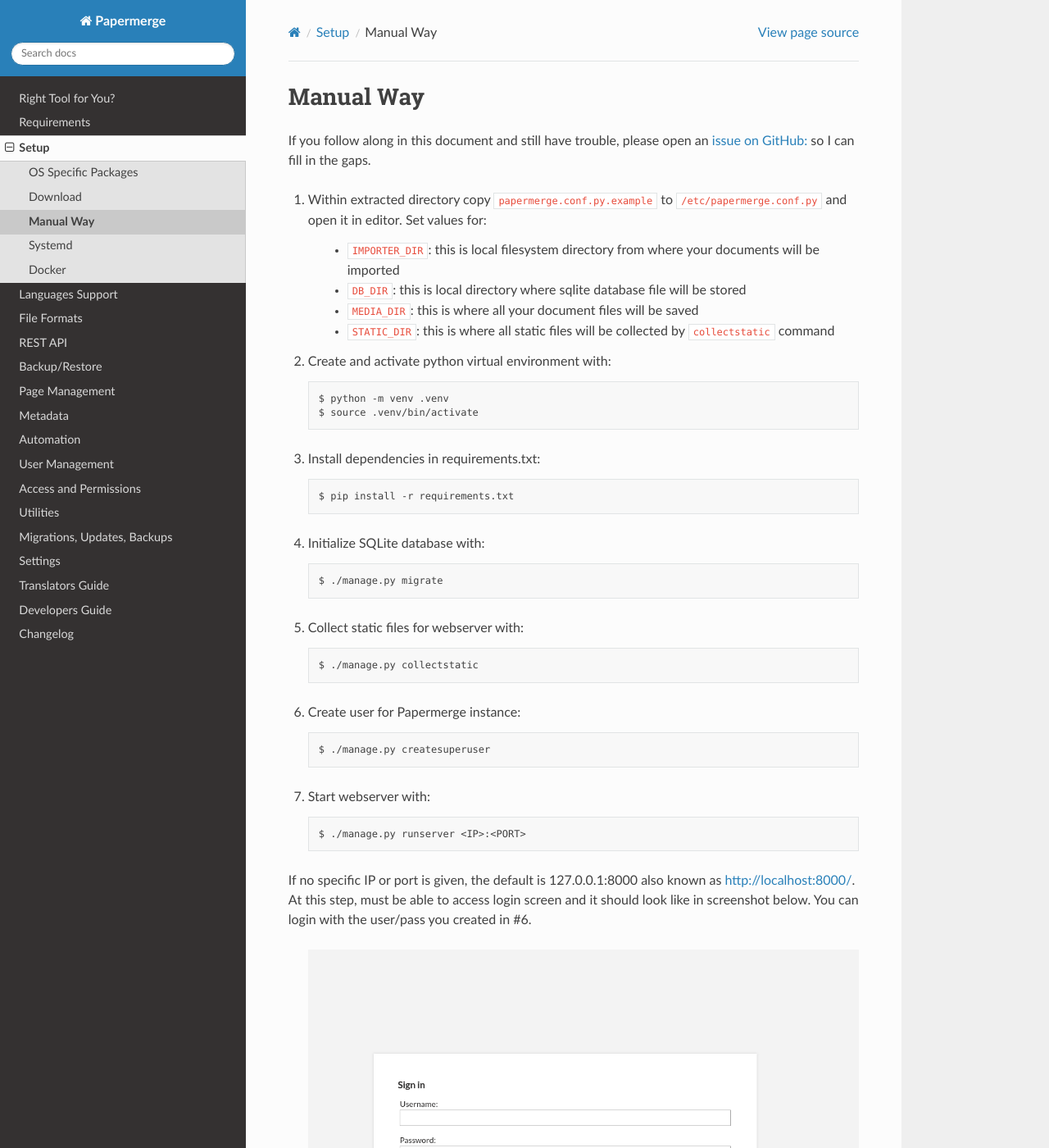
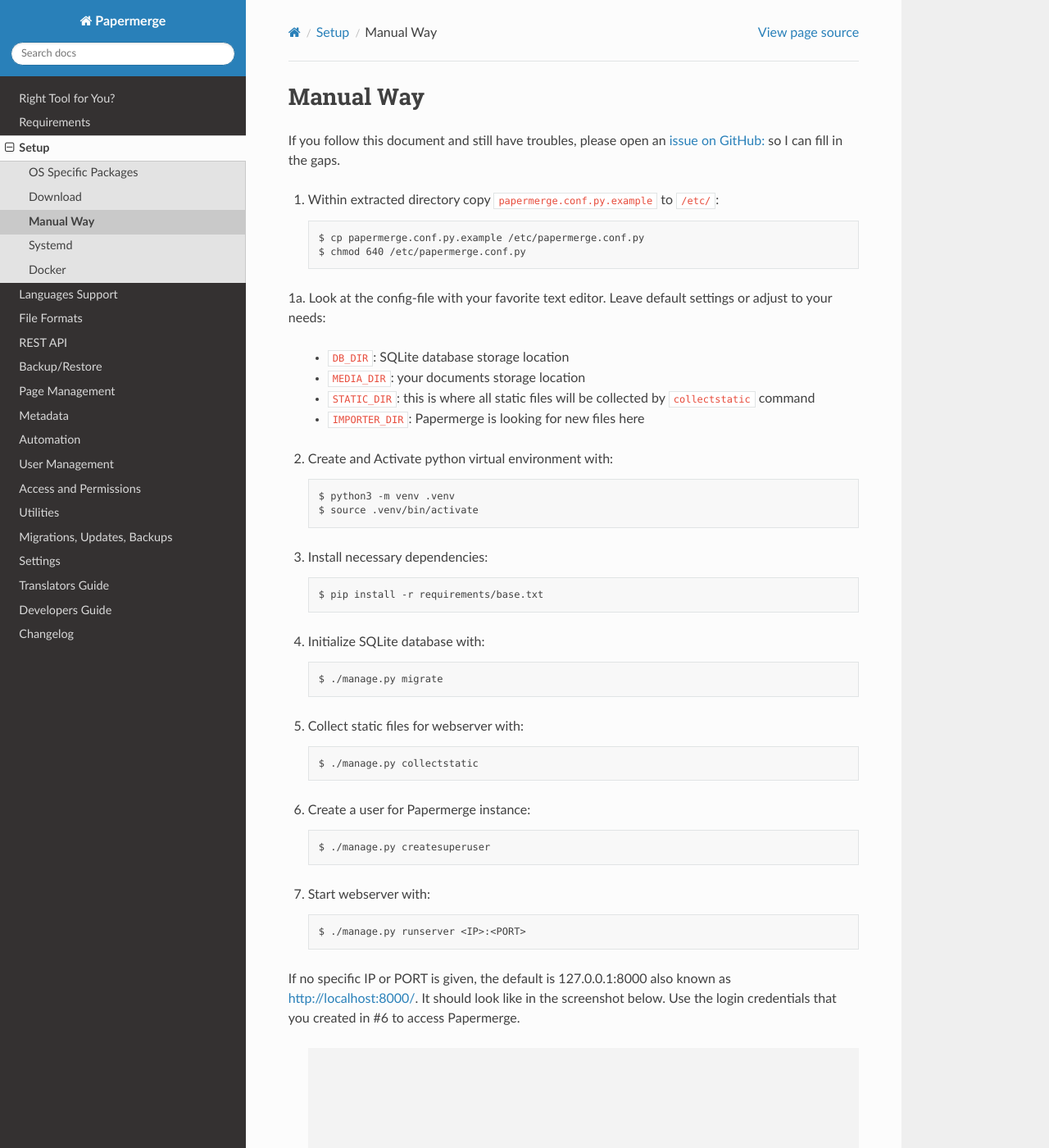
Before and after one commit to ciur/papermerge, a Sphinx documentation site: the page built from docs/source/setup/manual_way.rst, in a window 1280 px wide and 1400 px high. Shown: the whole window at 82% size. Built offline with Sphinx 7.4.7 and the Read the Docs theme 2.0.0, drawn with Linux system fonts in a browser that asks for light colours; some of the changed text lies outside the part shown.

Commit message:
I found some issues while walkingthrough it, self explaining

```diff
--- a/docs/source/setup/manual_way.rst
+++ b/docs/source/setup/manual_way.rst
@@ -1,25 +1,30 @@
 Manual Way
 ************
 
-If you follow along in this document and still have trouble, please open an
+If you follow this document and still have troubles, please open an
 `issue on GitHub: <https://github.com/ciur/papermerge/issues>`_ so I can fill in
 the gaps.
 
-1. Within extracted directory copy ``papermerge.conf.py.example`` to ``/etc/papermerge.conf.py`` and open it in editor. Set values for:
+1. Within extracted directory copy ``papermerge.conf.py.example`` to ``/etc/``::
 
-    * ``IMPORTER_DIR``: this is local filesystem directory from where your documents will be imported
-    * ``DB_DIR``: this is local directory where sqlite database file will be stored
-    * ``MEDIA_DIR``: this is where all your document files will be saved
+    $ cp papermerge.conf.py.example /etc/papermerge.conf.py
+    $ chmod 640 /etc/papermerge.conf.py
+
+1a. Look at the config-file with your favorite text editor. Leave default settings or adjust to your needs:
+
+    * ``DB_DIR``: SQLite database storage location
+    * ``MEDIA_DIR``: your documents storage location
     * ``STATIC_DIR``: this is where all static files will be collected by ``collectstatic`` command
+    * ``IMPORTER_DIR``: Papermerge is looking for new files here
 
-2. Create and activate python virtual environment with::
+2. Create and Activate python virtual environment with::
 
-    $ python -m venv .venv
+    $ python3 -m venv .venv
     $ source .venv/bin/activate
 
-3. Install dependencies in requirements.txt::
+3. Install necessary dependencies::
 
-    $ pip install -r requirements.txt
+    $ pip install -r requirements/base.txt
 
 4. Initialize SQLite database with::
 
@@ -29,7 +34,7 @@
 
     $ ./manage.py collectstatic
 
-6. Create user for Papermerge instance::
+6. Create a user for Papermerge instance::
 
     $ ./manage.py createsuperuser
 
@@ -37,22 +42,21 @@
 
     $ ./manage.py runserver <IP>:<PORT>
 
-If no specific IP or port is given, the default is 127.0.0.1:8000 also known as http://localhost:8000/.
-At this step, must be able to access login screen and it should look like in
-screenshot below. You can login with the user/pass you created in #6.
+If no specific IP or PORT is given, the default is 127.0.0.1:8000 also known as http://localhost:8000/.
+It should look like in the screenshot below. Use the login credentials that you created in #6 to access Papermerge.
 
     .. figure:: ../img/login.png
 
-Also, you can upload some document and see their preview.
+You are almost there, but there is no worker running yet.
+
+8. In a separate window, change to the project's root directory again, but this time, you should start the worker script with ./manage.py worker.
+
+9. Now put a JPEG, PNG or TIFF file into the IMPORTER_DIR.
+10. Wait a few minutes for Papermerge to run OCR.
+   Preview of the documents uploaded:
 
     .. figure:: ../img/uploaded_docs.png
 
-But because there is no worker running yet, documents are basically plain images.
-
-8. In a separate window, change to the project's root directory again, but this time, you should start the worker script with ./manage.py worker.
-
-9. Scan something or put a file into the IMPORTER_DIR.
-10. Wait a few minutes
 11. Now you should be able to select text in OCRed document!
 
 
```
